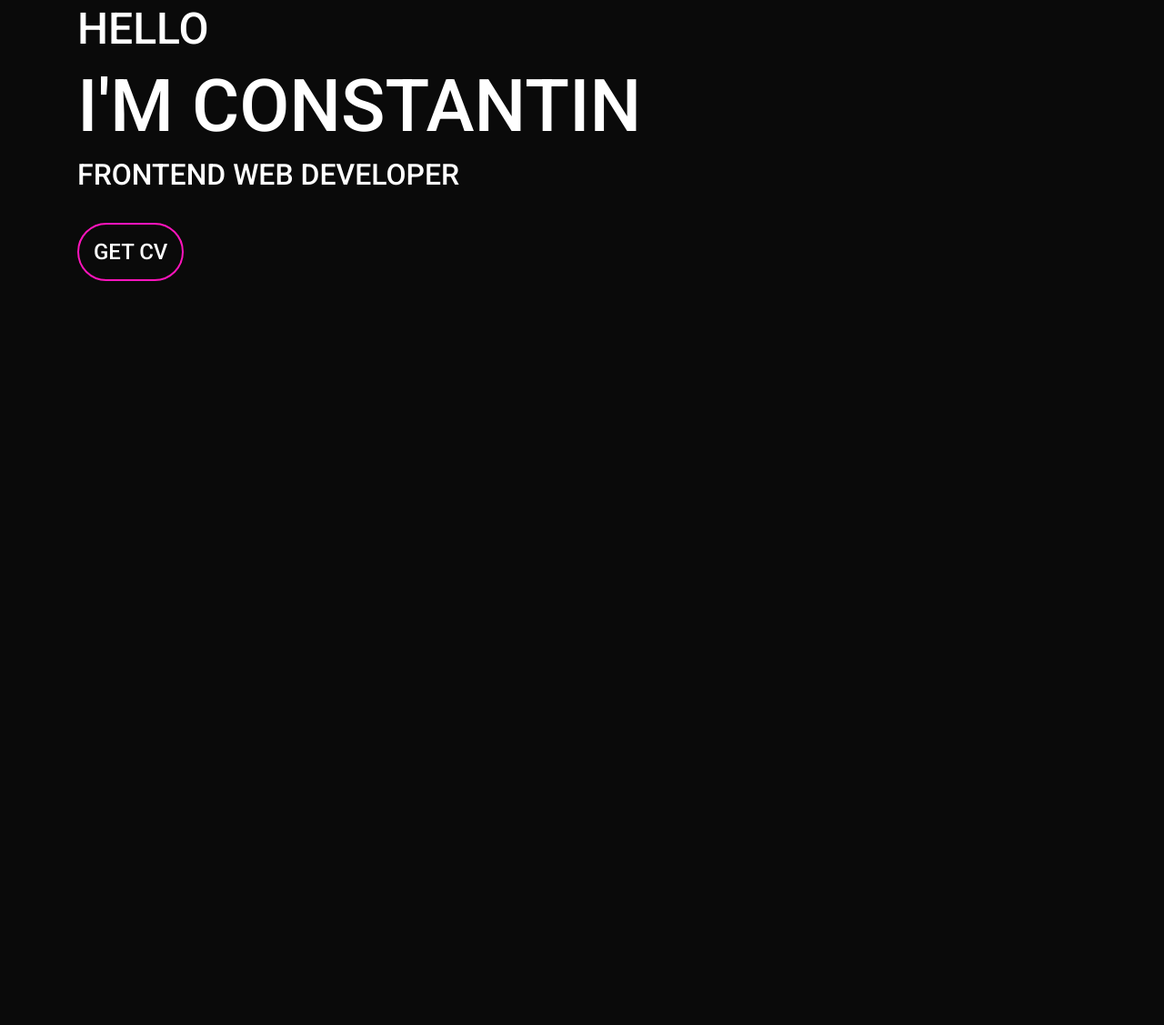
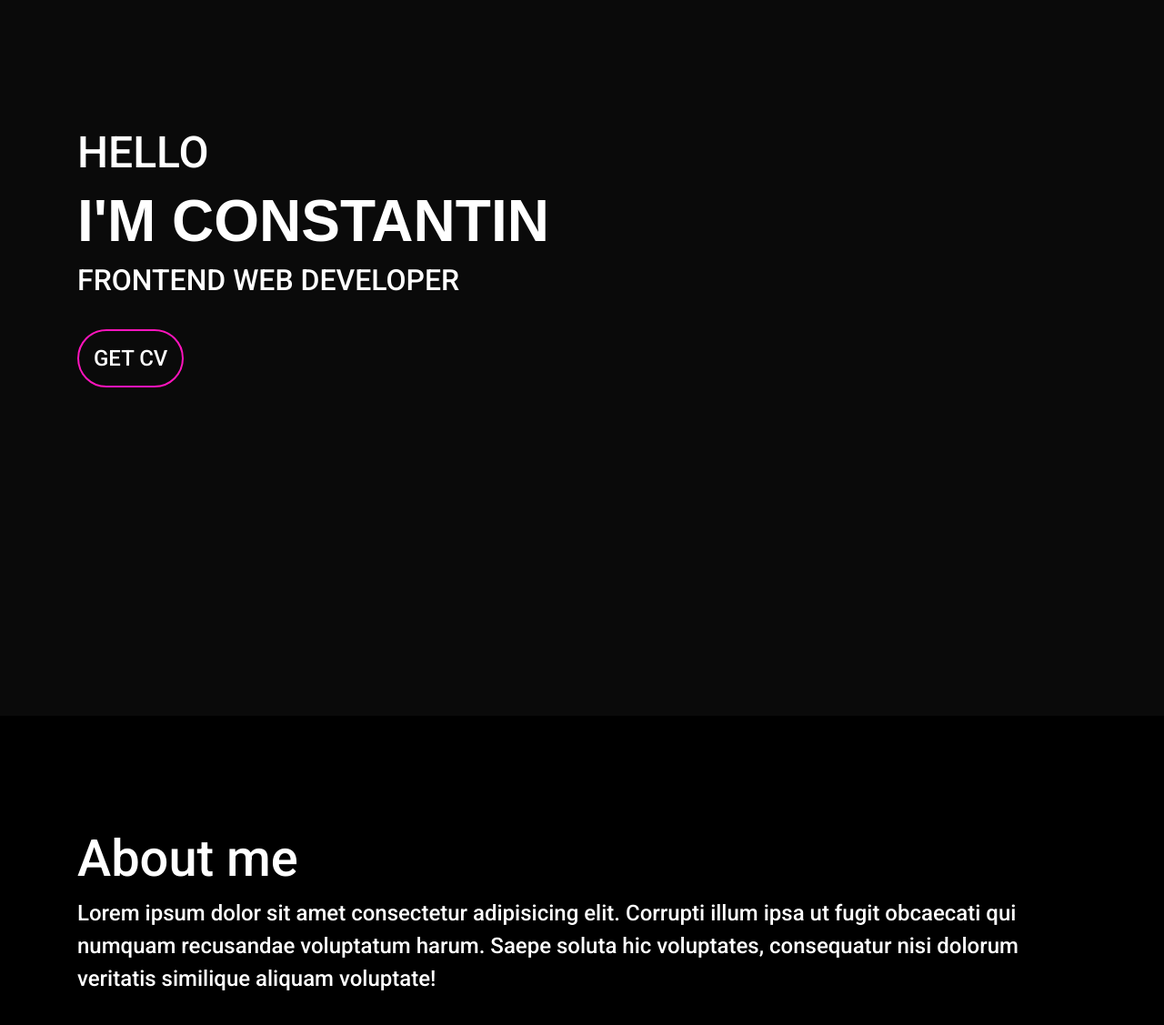
Before and after one commit to costique/bootstrap-portfolio, a plain HTML site: page index.html in a window 1280 px wide. Shown: the part 141-1268 px from the top of the page at 91% size. Before the commit the page ends 932 px from the top, so only its background shows below. Drawn offline with nearby package versions, Linux system fonts and the light colour scheme.

Commit message:
added style for about section

```diff
--- a/css/style.css
+++ b/css/style.css
@@ -6,12 +6,14 @@
 /* 5.CONTACT */
 /* --------------- */
 @import url("https://fonts.googleapis.com/css2?family=Roboto:wght@500&display=swap");
+@import url("https://fonts.googleapis.com/css2?family=Roboto:wght@500&display=swap");
 
 :root {
   --primary-color: hsl(317 100% 54%);
 
   --font-color: #fff;
   --font-family: "Roboto", sans-serif;
+  --secondary-font: "Rubik", sans-serif;
 }
 
 * {
@@ -63,6 +65,7 @@ a .nav-link {
   justify-content: center;
   font-size: 2rem;
   color: var(--font-color) !important;
+  padding-right: 1rem;
 }
 
 a .nav-link:hover {
@@ -75,23 +78,30 @@ a .nav-link:hover {
 }
 
 /* HERO */
+.hero_wrapper {
+  padding-bottom: 255px;
+}
+
 .jumbotron {
   background-color: #0a0a0a;
+  padding-top: 200px;
 }
 
-.humbotron .h2,
+.jumbotron .h2,
 h2 {
   font-size: 3rem;
 }
 
-.humbotron .h1,
+.jumbotron .h1,
 h1 {
-  font-size: 5rem;
+  font-size: 4rem;
   text-transform: uppercase;
   font-weight: 500;
+  font-family: var(--secondary-font);
+  font-weight: 700;
 }
 
-.humbotron .h4,
+.jumbotron .h4,
 h4 {
   font-size: 2rem;
   text-transform: uppercase;
@@ -111,3 +121,40 @@ h4 {
 }
 
 /* ABOUT */
+
+.about {
+  padding-top: 100px;
+}
+
+.about h2 {
+  font-size: 3.5rem;
+}
+
+.about p {
+  font-size: 1.5rem;
+}
+
+.bigger {
+  font-size: 1.4rem;
+}
+
+#about {
+  padding-bottom: 250px;
+}
+
+.about_wrapper .single-logo-item {
+  width: 100%;
+  height: 6.875rem;
+  display: flex;
+  align-items: center;
+  justify-content: center;
+}
+
+.about_wrapper {
+  padding: 1.5rem 1.8rem;
+  background: #000;
+  position: relative;
+  margin-top: 1.5rem;
+}
+
+/* 5 portfolio */
--- a/index.html
+++ b/index.html
@@ -69,7 +69,21 @@
       </section>
       <!-- HERO EXIT -->
       <!-- ABOUT -->
-      <section id="about" class="about_wrapper"></section>
+      <section id="about" class="about_wrapper">
+        <div class="container">
+          <div class="row align-items-center">
+            <div class="about col-lg-12">
+              <h2>About me</h2>
+              <p class="bigger">
+                Lorem ipsum dolor sit amet consectetur adipisicing elit.
+                Corrupti illum ipsa ut fugit obcaecati qui numquam recusandae
+                voluptatum harum. Saepe soluta hic voluptates, consequatur nisi
+                dolorum veritatis similique aliquam voluptate!
+              </p>
+            </div>
+          </div>
+        </div>
+      </section>
       <!-- ABOUT EXIT -->
       <!-- PROJECTS -->
       <section id="projects" class="projects_wrapper"></section>
```
